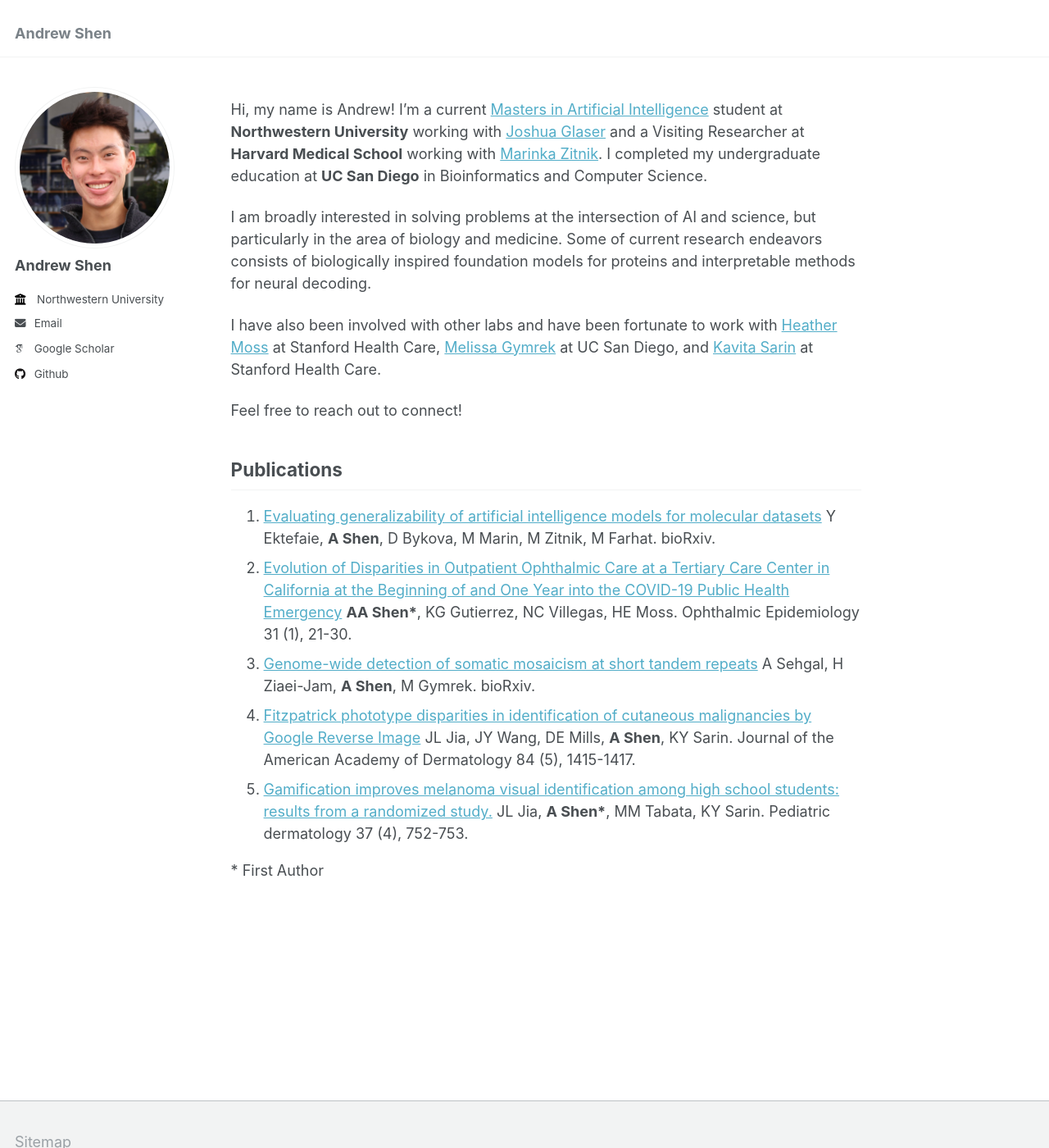
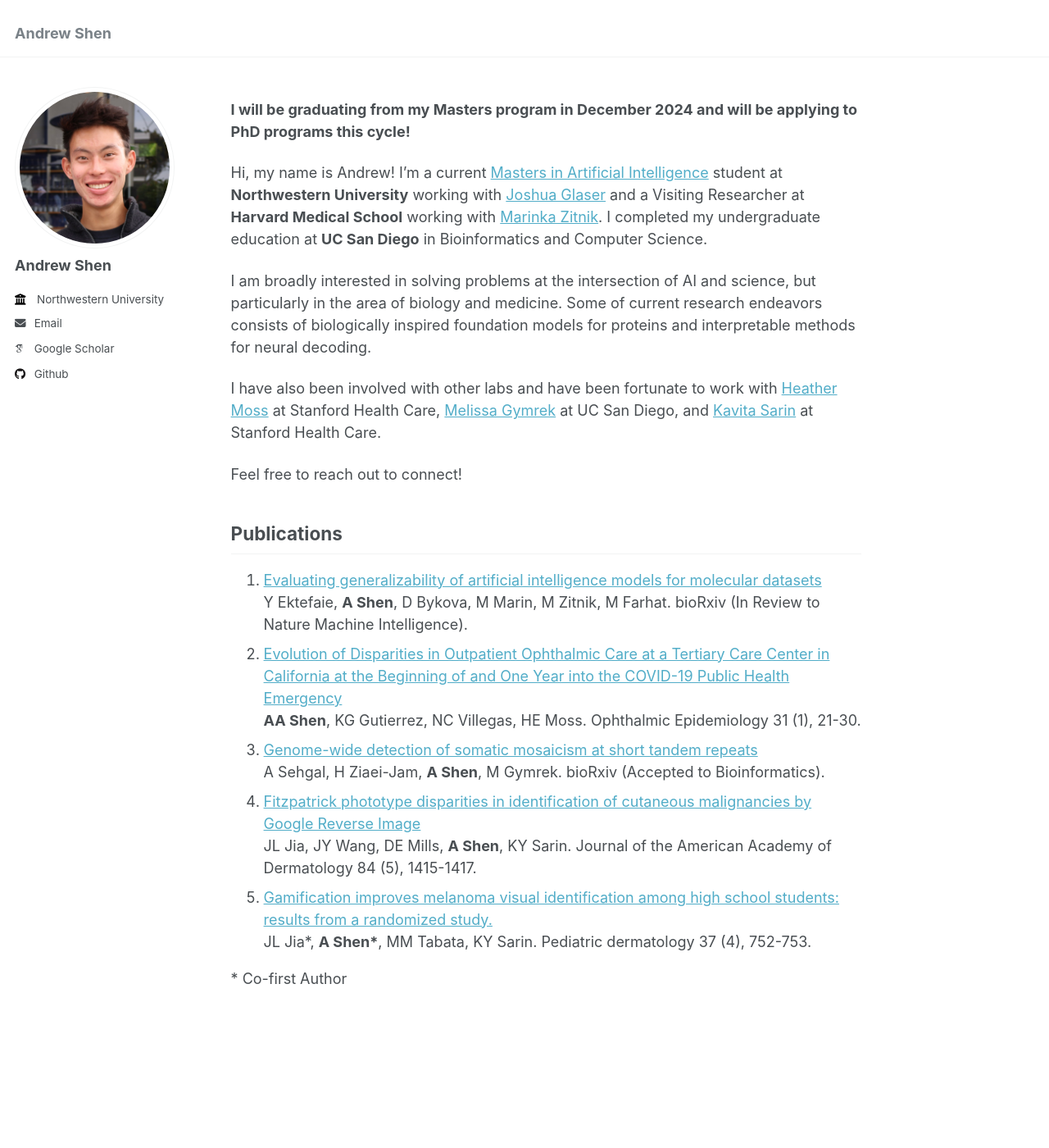
Before and after one commit to andrew7shen/andrew7shen.github.io, a Jekyll site: the page built from _pages/about.md, in a window 1280 px wide and 1400 px high. Shown: the whole window at 82% size. Built offline with Jekyll 4.4.1, drawn with Linux system fonts in a browser that asks for light colours; some web fonts are replaced.

Commit message:
small bio and publications changes

```diff
--- a/_pages/about.md
+++ b/_pages/about.md
@@ -6,6 +6,8 @@ redirect_from:
   - /about/
   - /about.html
 ---
+
+**I will be graduating from my Masters program in December 2024 and will be applying to PhD programs this cycle!**
 
 Hi, my name is Andrew! I'm a current [Masters in Artificial Intelligence](https://www.mccormick.northwestern.edu/artificial-intelligence/) student at **Northwestern University** working with [Joshua Glaser](https://glaserlab.github.io/) and a Visiting Researcher at **Harvard Medical School** working with [Marinka Zitnik](https://zitniklab.hms.harvard.edu/). I completed my undergraduate education at **UC San Diego** in Bioinformatics and Computer Science.
 
@@ -18,15 +20,15 @@ Feel free to reach out to connect!
 
 ## Publications
 
-1. [Evaluating generalizability of artificial intelligence models for molecular datasets](https://www.ncbi.nlm.nih.gov/pmc/articles/PMC10925170/)
-Y Ektefaie, **A Shen**, D Bykova, M Marin, M Zitnik, M Farhat. bioRxiv.
-2. [Evolution of Disparities in Outpatient Ophthalmic Care at a Tertiary Care Center in California at the Beginning of and One Year into the COVID-19 Public Health Emergency](https://www.tandfonline.com/doi/abs/10.1080/09286586.2023.2180807)
-**AA Shen\***, KG Gutierrez, NC Villegas, HE Moss. Ophthalmic Epidemiology 31 (1), 21-30.
-3. [Genome-wide detection of somatic mosaicism at short tandem repeats](https://www.ncbi.nlm.nih.gov/pmc/articles/PMC10690266/)
-A Sehgal, H Ziaei-Jam, **A Shen**, M Gymrek. bioRxiv.
-4. [Fitzpatrick phototype disparities in identification of cutaneous malignancies by Google Reverse Image](https://www.jaad.org/article/S0190-9622(20)30826-4/fulltext)
+1. [Evaluating generalizability of artificial intelligence models for molecular datasets](https://www.ncbi.nlm.nih.gov/pmc/articles/PMC10925170/) \
+Y Ektefaie, **A Shen**, D Bykova, M Marin, M Zitnik, M Farhat. bioRxiv (In Review to Nature Machine Intelligence).
+2. [Evolution of Disparities in Outpatient Ophthalmic Care at a Tertiary Care Center in California at the Beginning of and One Year into the COVID-19 Public Health Emergency](https://www.tandfonline.com/doi/abs/10.1080/09286586.2023.2180807) \
+**AA Shen**, KG Gutierrez, NC Villegas, HE Moss. Ophthalmic Epidemiology 31 (1), 21-30.
+3. [Genome-wide detection of somatic mosaicism at short tandem repeats](https://www.ncbi.nlm.nih.gov/pmc/articles/PMC10690266/) \
+A Sehgal, H Ziaei-Jam, **A Shen**, M Gymrek. bioRxiv (Accepted to Bioinformatics).
+4. [Fitzpatrick phototype disparities in identification of cutaneous malignancies by Google Reverse Image](https://www.jaad.org/article/S0190-9622(20)30826-4/fulltext) \
 JL Jia, JY Wang, DE Mills, **A Shen**, KY Sarin. Journal of the American Academy of Dermatology 84 (5), 1415-1417.
-5. [Gamification improves melanoma visual identification among high school students: results from a randomized study.](https://onlinelibrary.wiley.com/doi/abs/10.1111/pde.14158)
-JL Jia, **A Shen\***, MM Tabata, KY Sarin. Pediatric dermatology 37 (4), 752-753.
+5. [Gamification improves melanoma visual identification among high school students: results from a randomized study.](https://onlinelibrary.wiley.com/doi/abs/10.1111/pde.14158) \
+JL Jia*, **A Shen\***, MM Tabata, KY Sarin. Pediatric dermatology 37 (4), 752-753.
 
-\* First Author
+\* Co-first Author
--- a/_sass/_sidebar.scss
+++ b/_sass/_sidebar.scss
@@ -90,7 +90,7 @@
   }
 
   img {
-    max-width: 250px;
+    max-width: 200px;
     border-radius: 50%;
 
     @include breakpoint($large) {
```
